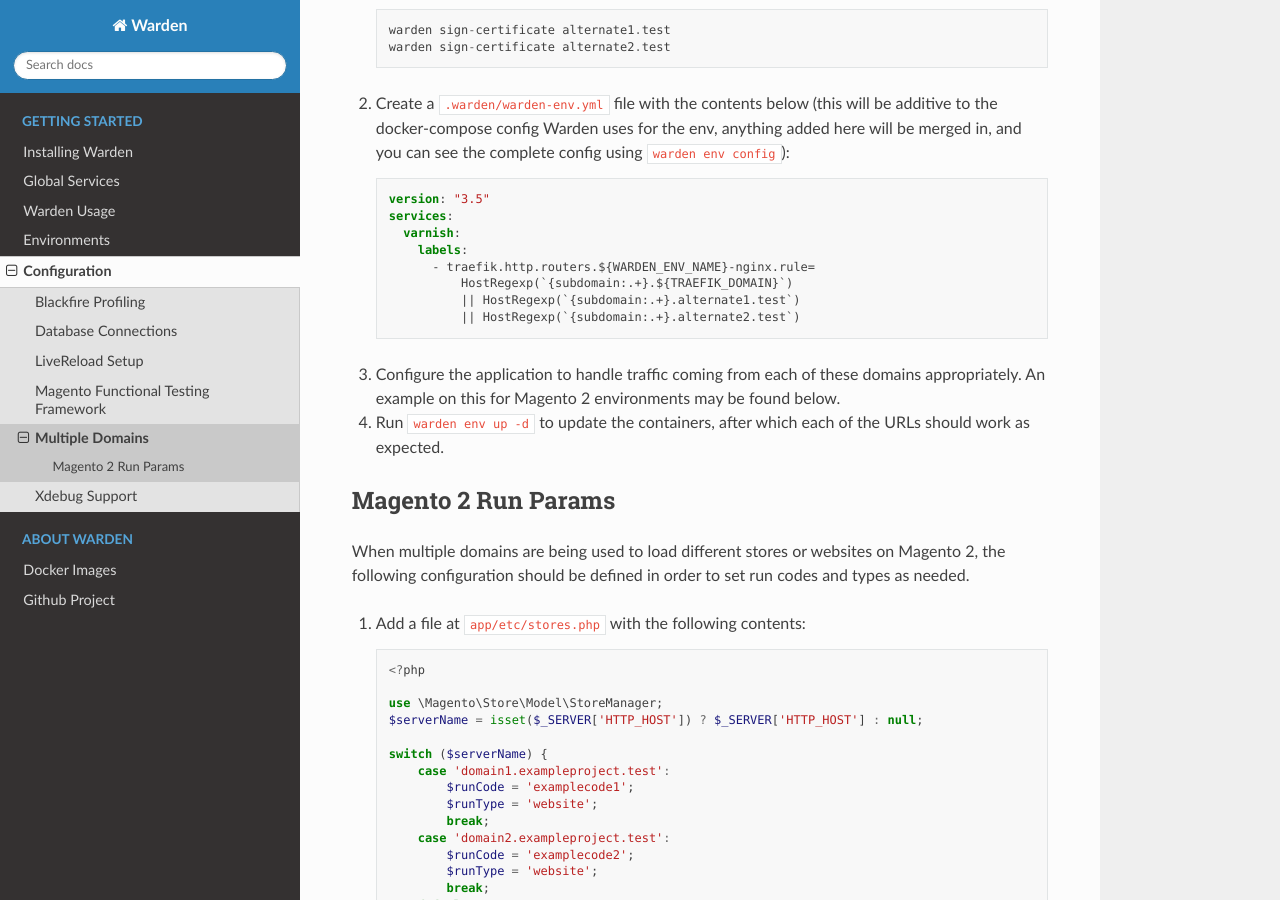
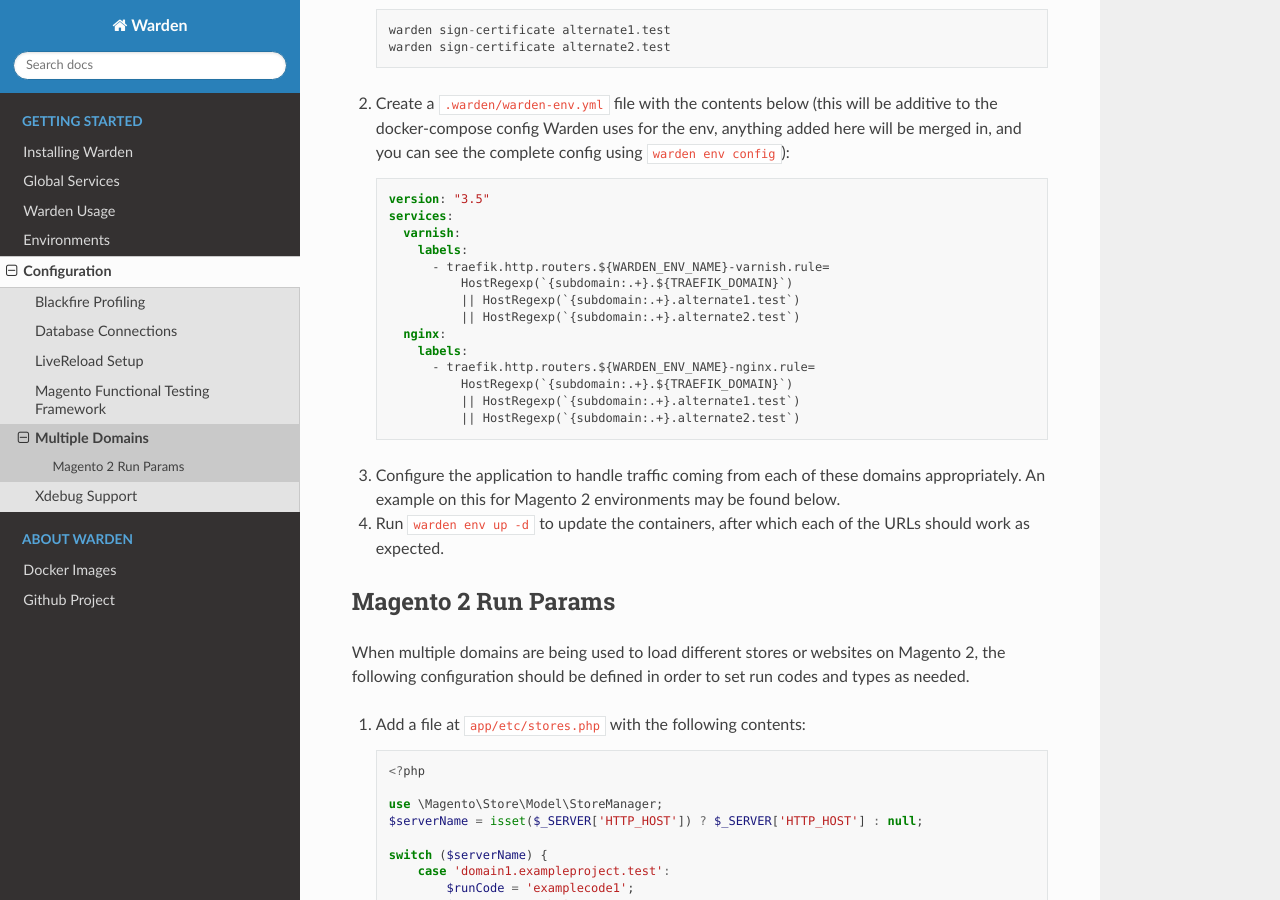
Before and after one commit to wardenenv/warden, a Sphinx documentation site: the page built from docs/configuration/multipledomains.md, in a window 1280 px wide and 900 px high, scrolled down 357 px. Built offline with Sphinx 7.4.7 and the Read the Docs theme 2.0.0, drawn with Linux system fonts in a browser that asks for light colours.

Commit message:
Corrected label in docs on routing additional top-level domains

```diff
--- a/docs/configuration/multipledomains.md
+++ b/docs/configuration/multipledomains.md
@@ -15,6 +15,12 @@ Multiple top-level domains may also be setup by following the instructions below
     version: "3.5"
     services:
       varnish:
+        labels:
+          - traefik.http.routers.${WARDEN_ENV_NAME}-varnish.rule=
+              HostRegexp(`{subdomain:.+}.${TRAEFIK_DOMAIN}`)
+              || HostRegexp(`{subdomain:.+}.alternate1.test`)
+              || HostRegexp(`{subdomain:.+}.alternate2.test`)
+      nginx:
         labels:
           - traefik.http.routers.${WARDEN_ENV_NAME}-nginx.rule=
               HostRegexp(`{subdomain:.+}.${TRAEFIK_DOMAIN}`)
```
